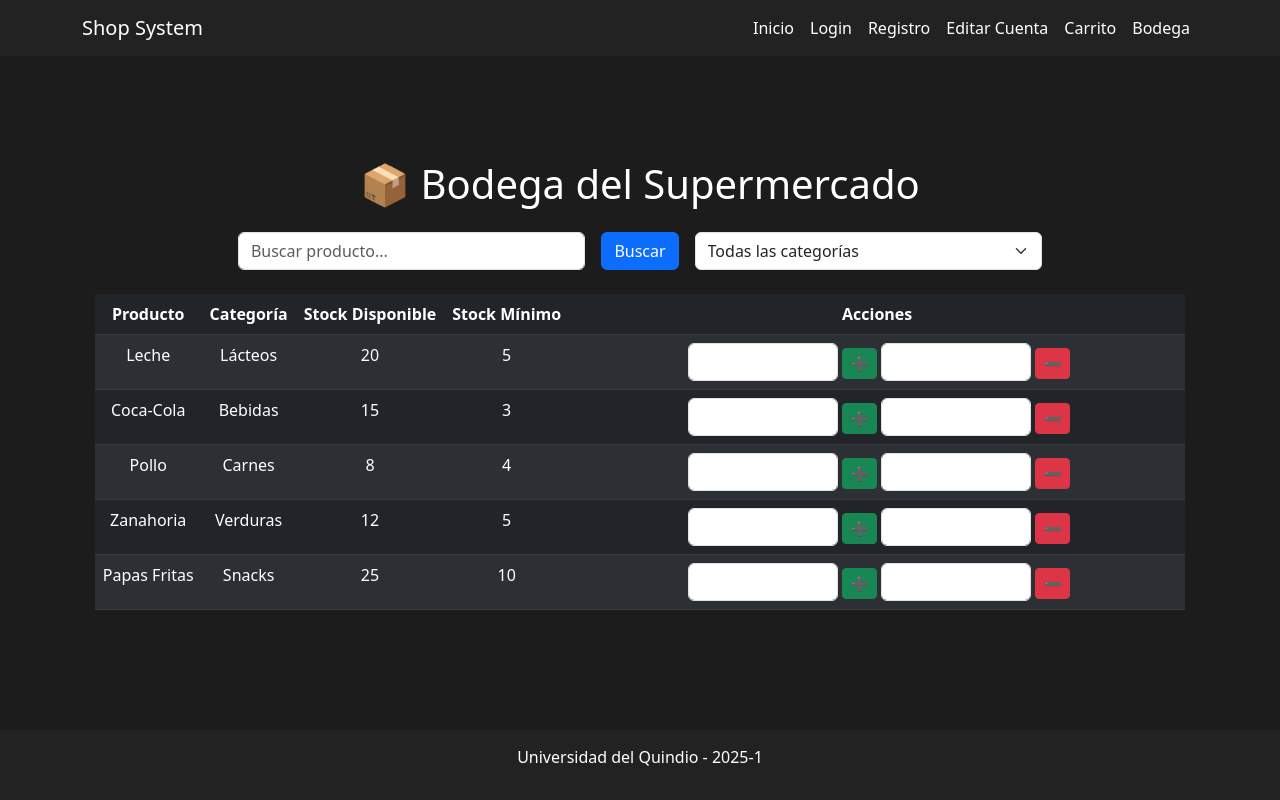
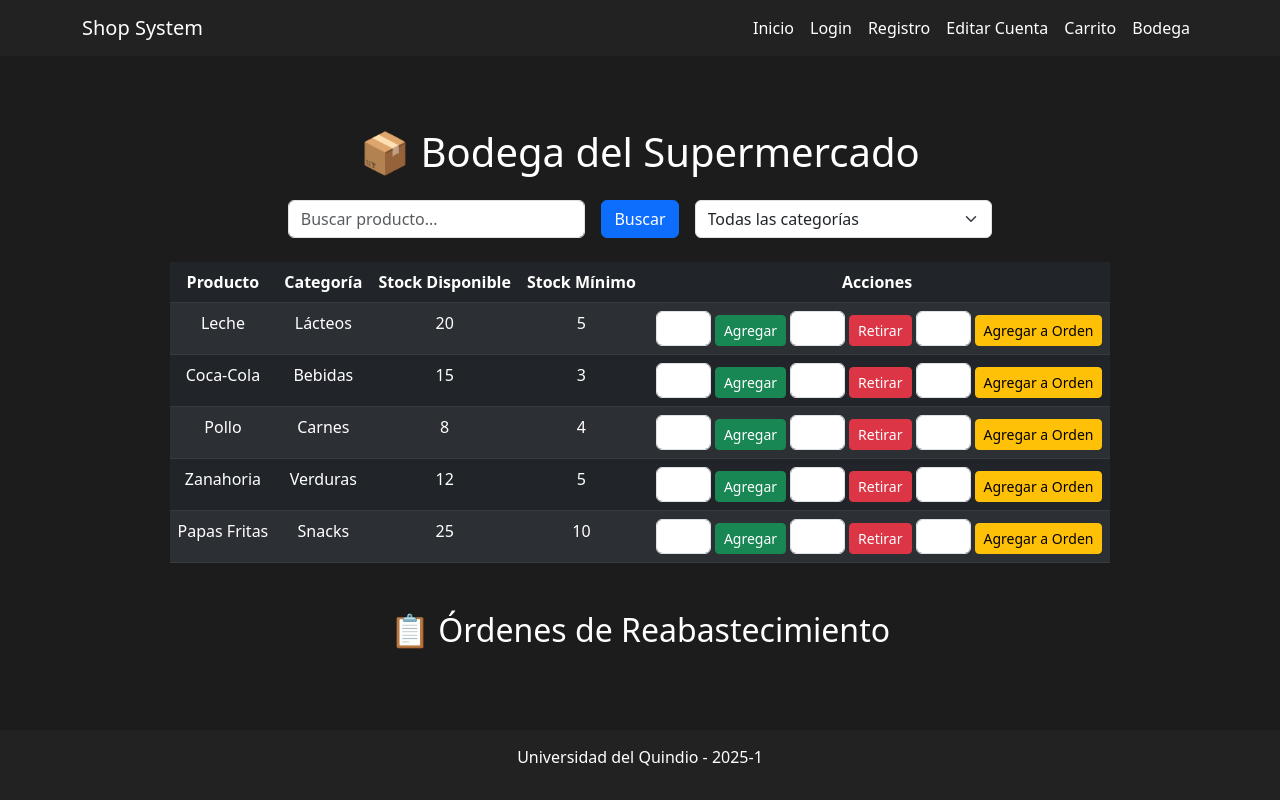
Before and after one commit to HulbertAlejandro/shopSystem-frontend, an Angular app: page /bodega in a window 1280 px wide. Built offline with nearby package versions, Linux system fonts and the light colour scheme.

Commit message:
Se actualizo el componente bodega

```diff
--- a/src/app/componentes/bodega/bodega.component.html
+++ b/src/app/componentes/bodega/bodega.component.html
@@ -37,12 +37,46 @@
                 <td>{{ producto.stock }}</td>
                 <td>{{ producto.stockMinimo }}</td>
                 <td>
-                    <input type="number" class="form-control d-inline-block w-25 mx-1" #cantidadAgregar min="1">
-                    <button class="btn btn-success btn-sm" (click)="agregarStock(producto, cantidadAgregar.valueAsNumber)">
-                        <span style="color: black;">➕</span>
+                    <input type="number" class="form-control d-inline-block mx-1 text-center" #cantidadAgregar min="1" style="width: 55px; font-size: 14px;">
+                    <button class="btn btn-success btn-sm fw-light" (click)="agregarStock(producto, cantidadAgregar.valueAsNumber)">
+                        Agregar
                     </button>
-                    <input type="number" class="form-control d-inline-block w-25 mx-1" #cantidadRetirar min="1">
-                    <button class="btn btn-danger btn-sm" style="color: black;" (click)="retirarStock(producto, cantidadRetirar.valueAsNumber)">➖</button>
+                    <input type="number" class="form-control d-inline-block mx-1 text-center" #cantidadRetirar min="1" style="width: 55px; font-size: 14px;">
+                    <button class="btn btn-danger btn-sm fw-light" (click)="retirarStock(producto, cantidadRetirar.valueAsNumber)">
+                        Retirar
+                    </button>
+                    <input type="number" class="form-control d-inline-block mx-1 text-center" #cantidadReabastecer min="1" style="width: 55px; font-size: 14px;">
+                    <button class="btn btn-warning btn-sm fw-light" (click)="agregarAOrden(producto, cantidadReabastecer.valueAsNumber)">
+                        Agregar a Orden
+                    </button>
+                </td>
+            </tr>
+        </tbody>
+    </table>
+
+    <!-- Órdenes de Reabastecimiento -->
+    <h2 class="text-center mt-5">📋 Órdenes de Reabastecimiento</h2>
+    <button class="btn btn-primary mb-3" *ngIf="ordenes.length > 0" (click)="crearOrden()">
+        Crear Orden
+    </button>
+    <table class="table table-warning table-striped text-center" *ngIf="ordenes.length > 0">
+        <thead>
+            <tr>
+                <th>Producto</th>
+                <th>Categoría</th>
+                <th>Cantidad Solicitada</th>
+                <th>Acciones</th>
+            </tr>
+        </thead>
+        <tbody>
+            <tr *ngFor="let orden of ordenes">
+                <td>{{ orden.nombre }}</td>
+                <td>{{ orden.categoria }}</td>
+                <td>{{ orden.cantidadSolicitada }}</td>
+                <td>
+                    <button class="btn btn-danger btn-sm fw-light" (click)="eliminarOrden(orden)">
+                        Eliminar
+                    </button>
                 </td>
             </tr>
         </tbody>
--- a/src/app/componentes/bodega/bodega.component.ts
+++ b/src/app/componentes/bodega/bodega.component.ts
@@ -11,13 +11,11 @@ import { FormsModule } from '@angular/forms';
   styleUrls: ['./bodega.component.css']
 })
 export class BodegaComponent {
-  filtroTemp: string = '';  // Texto de búsqueda
-  categoriaSeleccionada: string = '';  // Categoría seleccionada
+  filtroTemp: string = '';
+  categoriaSeleccionada: string = '';
 
-  // Lista de categorías
   categorias: string[] = ['Lácteos', 'Bebidas', 'Carnes', 'Verduras', 'Snacks'];
 
-  // Lista de productos en la bodega
   productosBodega = [
     { nombre: 'Leche', categoria: 'Lácteos', stock: 20, stockMinimo: 5 },
     { nombre: 'Coca-Cola', categoria: 'Bebidas', stock: 15, stockMinimo: 3 },
@@ -26,10 +24,10 @@ export class BodegaComponent {
     { nombre: 'Papas Fritas', categoria: 'Snacks', stock: 25, stockMinimo: 10 }
   ];
 
-  // Lista filtrada para mostrar en la tabla
   productosFiltrados = [...this.productosBodega];
 
-  // Método para aplicar los filtros
+  ordenes: any[] = [];
+
   buscar() {
     this.productosFiltrados = this.productosBodega.filter(producto =>
       (this.filtroTemp.trim() === '' || producto.nombre.toLowerCase().includes(this.filtroTemp.toLowerCase())) &&
@@ -37,17 +35,39 @@ export class BodegaComponent {
     );
   }
 
-  // Método para agregar stock
   agregarStock(producto: any, cantidad: number) {
     if (cantidad > 0) {
       producto.stock += cantidad;
     }
   }
 
-  // Método para retirar stock
   retirarStock(producto: any, cantidad: number) {
     if (cantidad > 0 && producto.stock >= cantidad) {
       producto.stock -= cantidad;
     }
   }
+
+  agregarAOrden(producto: any, cantidad: number) {
+    if (cantidad > 0) {
+      const ordenExistente = this.ordenes.find(o => o.nombre === producto.nombre);
+      if (ordenExistente) {
+        ordenExistente.cantidadSolicitada += cantidad;
+      } else {
+        this.ordenes.push({
+          nombre: producto.nombre,
+          categoria: producto.categoria,
+          cantidadSolicitada: cantidad
+        });
+      }
+    }
+  }
+
+  eliminarOrden(orden: any) {
+    this.ordenes = this.ordenes.filter(o => o !== orden);
+  }
+
+  crearOrden() {
+    alert('Orden creada y enviada.');
+    this.ordenes = [];
+  }
 }
```
